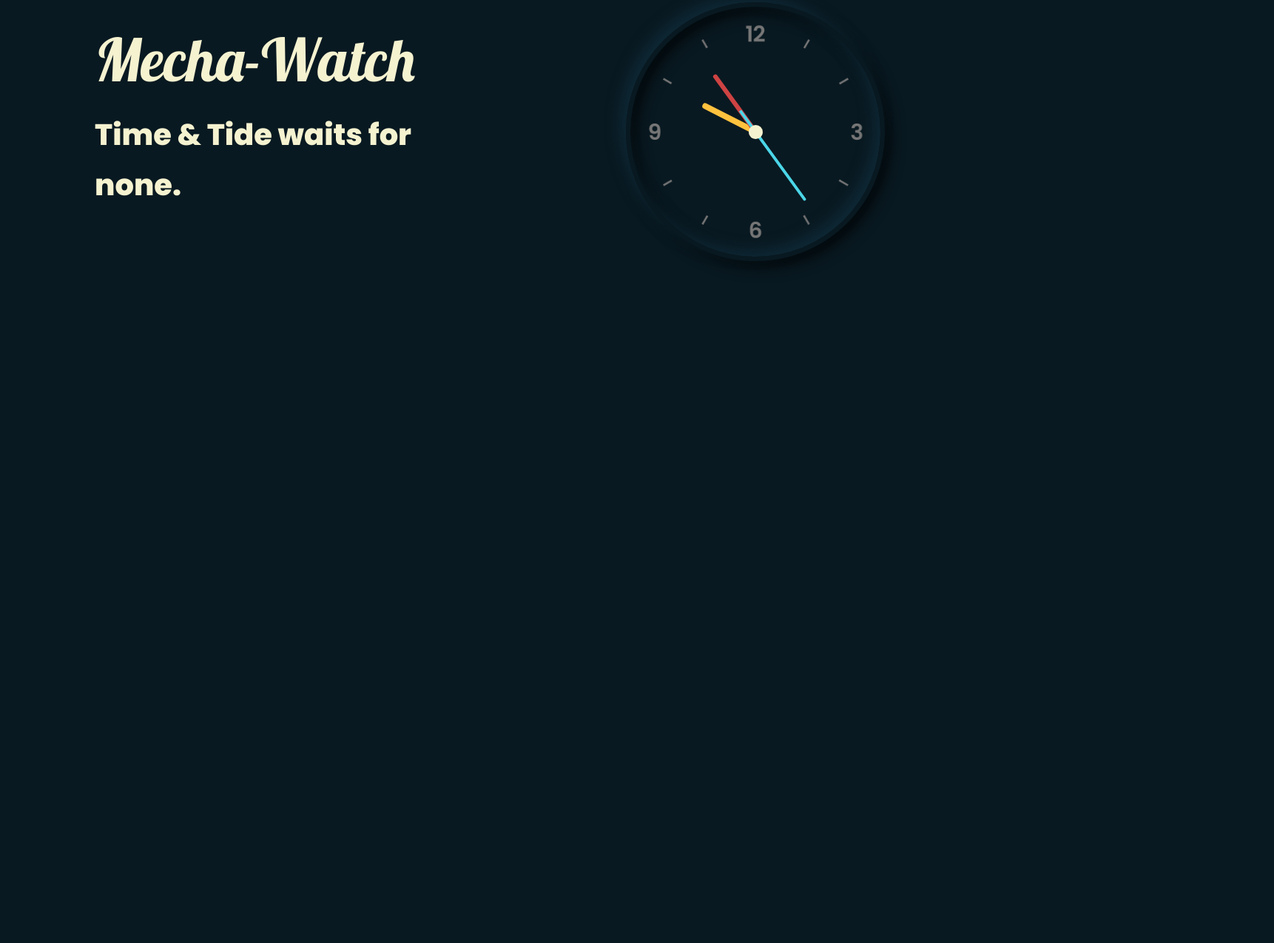
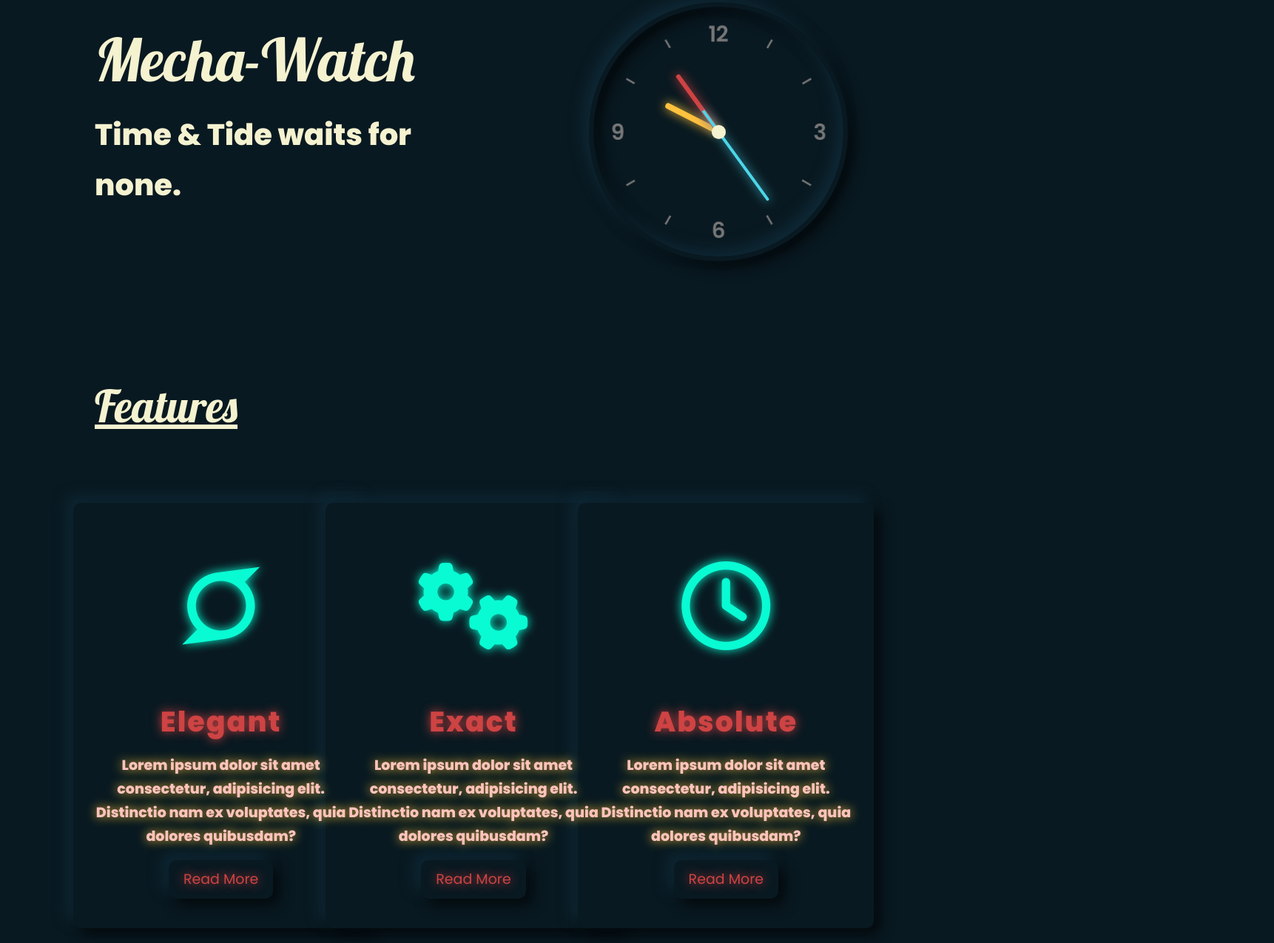
Before and after one commit to fuzzy95/Advance-Css-Using-Sass, a website: page Mecha-Watch/index.html in a window 1280 px wide. Shown: the part 327-1602 px from the top of the page at 74% size, 1722 px wide, since content can reach past the window. Before the commit the page ends 825 px from the top, so only its background shows below. Drawn offline with Linux system fonts and the light colour scheme.

Commit message:
feature card design

```diff
--- a/Mecha-Watch/index.html
+++ b/Mecha-Watch/index.html
@@ -7,6 +7,8 @@
     <link rel="stylesheet" href="css/style.css">
     <link href="https://fonts.googleapis.com/css2?family=Lobster&family=Poppins:wght@400;600;800&display=swap" rel="stylesheet">
     <link rel="shortcut icon" type="image/png" href="img/icon_logo_1.png">
+
+    <script src="https://use.fontawesome.com/e35f5e38a7.js"></script>
 
     <title>Mecha-Watch</title>
 </head>
@@ -68,6 +70,53 @@
                 });
             </script>
         </header>
+
+        <secion class="section_feature">
+            <div class="section_feature_heading heading_primary">
+                <h1 class="heading_primary__feature">Features</h1>
+            </div>
+            <div class="section_feature_card_1 f_card">
+                <div class="f_card_image">
+                    <i class="fa fa-superpowers" aria-hidden="true"></i>
+                </div>
+
+                <div class="f_card_text">
+                    <h2 class="f_card_text_heading">Elegant</h2>
+                    <p class="f_card_text_p">
+                        Lorem ipsum dolor sit amet consectetur, adipisicing elit. Distinctio nam ex voluptates, quia dolores quibusdam?
+                    </p>
+                    <a href="#" class="f_card_text_button">Read More</a>
+                </div>
+            </div>
+
+            <div class="section_feature_card_2 f_card">
+                <div class="f_card_image">
+                    <i class="fa fa-cogs" aria-hidden="true"></i>
+                </div>
+
+                <div class="f_card_text">
+                    <h2 class="f_card_text_heading">Exact</h2>
+                    <p class="f_card_text_p">
+                        Lorem ipsum dolor sit amet consectetur, adipisicing elit. Distinctio nam ex voluptates, quia dolores quibusdam?
+                    </p>
+                    <a href="#" class="f_card_text_button">Read More</a>
+                </div>
+            </div>
+
+            <div class="section_feature_card_3 f_card">
+                <div class="f_card_image">
+                    <i class="fa fa-clock-o" aria-hidden="true"></i>
+                </div>
+
+                <div class="f_card_text">
+                    <h2 class="f_card_text_heading">Absolute</h2>
+                    <p class="f_card_text_p">
+                        Lorem ipsum dolor sit amet consectetur, adipisicing elit. Distinctio nam ex voluptates, quia dolores quibusdam?
+                    </p>
+                    <a href="#" class="f_card_text_button">Read More</a>
+                </div>
+            </div>
+        </secion>
     </main>
 </body>
 </html>
--- a/Mecha-Watch/sass/abstracts/_variables.scss
+++ b/Mecha-Watch/sass/abstracts/_variables.scss
@@ -6,6 +6,9 @@ $color_white: #ffffff;
 
 $color_nav_menu_light: #040a0d;
 $color_nav_menu_dark: #0e2835;
+$color_nav_hover: #09FBD3;
+
+$color_feature_card_text: #ffc3be;
 
 $color_clock_hour: #ffc23e;
 $color_clock_min: #ce4343;
--- a/Mecha-Watch/sass/base/_typography.scss
+++ b/Mecha-Watch/sass/base/_typography.scss
@@ -6,20 +6,41 @@ body {
 
 .heading_primary {
     color: $color_off_white;
-    text-decoration: none;
     margin-bottom: 6rem;
 
 
     &__main {
+        text-decoration: none;
         display: block;
         font-size: 8rem;
         font-family: 'Lobster', cursive;
         font-weight: 400;
+
+        &:hover {
+            cursor: pointer;
+            color: $color_nav_hover;
+            text-shadow: 0 0 1.4rem $color_nav_hover;
+        }
     }
 
     &__sub {
+        text-decoration: none;
         display: block;
         font-size: 4rem;
         font-weight: 800;
     }
+
+    &__feature {
+        display: block;
+        font-size: 6rem;
+        font-family: 'Lobster', cursive;
+        font-weight: 400;
+        text-decoration: underline;
+
+        &:hover {
+            cursor: pointer;
+            color: $color_nav_hover;
+            text-shadow: 0 0 1.4rem $color_nav_hover;
+        }
+    }
 }
--- a/Mecha-Watch/sass/components/_clock.scss
+++ b/Mecha-Watch/sass/components/_clock.scss
@@ -8,7 +8,7 @@
     background-size: cover;
     border: 6px solid $color_background_main;
     border-radius: 50%;
-    margin-left: 25rem;
+    margin-left: 15rem;
     // box-shadow: 0 -1.5rem 1.5rem rgba(255, 255, 255, 0.05),
     //             inset 0 -1.5rem 1.5rem rgba(255, 255, 255, 0.05),
     //             0 1.5rem 1.5rem rgba(0, 0, 0, 0.05),
@@ -66,6 +66,7 @@
         width: .8rem;
         height: 8rem;
         background: $color_clock_hour;
+        box-shadow: 0 0 1.4rem $color_clock_hour;
         z-index: 10;
         border-radius: .6rem .6rem 0rem 0rem;
     }
@@ -76,6 +77,7 @@
         width: .6rem;
         height: 9rem;
         background: $color_clock_min;
+        box-shadow: 0 0 1.4rem $color_clock_min;
         z-index: 11;
         border-radius: .6rem .6rem 0rem 0rem;
     }
@@ -86,6 +88,7 @@
         width: .38rem;
         height: 15rem;
         background: $color_clock_sec;
+        box-shadow: 0 0 1.4rem $color_clock_sec;
         z-index: 12;
         border-radius: .6rem .6rem 0rem 0rem;
     }
--- /dev/null
+++ b/Mecha-Watch/sass/components/_featureCards.scss
@@ -0,0 +1,59 @@
+.f_card {
+    width: 40rem;
+    margin: 20px;
+    padding: 4rem 3rem;
+    background: $color_background_main;
+    @include neumorphism;
+    border-radius: 1rem;
+
+    &:hover {
+        @include neumorphismHover;
+        transform: translate(-.4rem) translateY(.4rem);
+    }
+
+    &_image {
+        position: relative;
+        text-align: center;
+        font-size: 12rem;
+        color: $color_nav_hover;
+        text-shadow: 0 0 1.4rem $color_nav_hover;
+    }
+
+    &_text {
+        position: relative;
+        margin-top: 2rem;
+        text-align: center;
+
+        &_heading {
+            color: $color_clock_min;
+            text-shadow: 0 0 1.4rem $color_clock_min;
+            font-size: 3.8rem;
+            margin-bottom: 1rem;
+            letter-spacing: .2rem;
+        }
+
+        &_p {
+            font-size: 1.9rem;
+            font-weight: 800;
+            color: $color_feature_card_text;
+            text-shadow: 0 0 1.4rem $color_clock_hour;
+        }
+
+        &_button {
+            display: inline-block;
+            padding: 1rem 2rem;
+            margin-top: 1.5rem;
+            border-radius: 1rem;
+            color: $color_clock_min;
+            text-shadow: 0 0 1.4rem $color_clock_min;
+            font-size: 1.9rem;
+            text-decoration: none;
+            @include neumorphism;
+
+            &:hover {
+                @include neumorphismHover;
+                transform: translate(-.4rem) translateY(.4rem);
+            }
+        }
+    }
+}
--- a/Mecha-Watch/sass/layouts/_navigation.scss
+++ b/Mecha-Watch/sass/layouts/_navigation.scss
@@ -36,17 +36,19 @@
         }
 
         &_li:hover,
+        &_li:active,
+        &_li:active a,
         &_li:hover a {
             cursor: pointer;
             @include neumorphismHover;
             transform: translate(-.4rem) translateY(.4rem);
-            color: $color_clock_sec;
-            text-shadow: 0 0 1.4rem $color_clock_sec;
+            color: $color_nav_hover;
+            text-shadow: 0 0 1.4rem $color_nav_hover;
         }
     }
 
     &_logo {
-        margin-right: 60rem;
+        margin-right: 50rem;
         border-radius: 1.3rem;
         @include neumorphism;
         &_image {
--- a/Mecha-Watch/sass/main.scss
+++ b/Mecha-Watch/sass/main.scss
@@ -5,6 +5,7 @@
 @import "base/typography";
 
 @import "components/clock";
+@import "components/featureCards";
 
 @import "layouts/header";
 @import "layouts/footer";
--- a/Mecha-Watch/sass/pages/_home.scss
+++ b/Mecha-Watch/sass/pages/_home.scss
@@ -0,0 +1,34 @@
+.section_feature {
+    display: grid;
+    min-height: 80vh;
+    grid-template-columns: 10% repeat(3, minmax(5rem, 1fr)) 10%;
+
+    &_heading {
+        grid-column: 2/3;
+        align-self: start;
+    }
+
+    &_card_1 {
+        grid-column: 2/3;
+        grid-row: 2/2;
+        align-self: flex-start;
+        object-fit: cover;
+        justify-self: center;
+    }
+
+    &_card_2 {
+        grid-column: 3/4;
+        grid-row: 2/2;
+        align-self: flex-start;
+        object-fit: cover;
+        justify-self: center;
+    }
+
+    &_card_3 {
+        grid-column: 4/5;
+        grid-row: 2/2;
+        align-self: flex-start;
+        object-fit: cover;
+        justify-self: center;
+    }
+}
```
Also changed, not shown: Mecha-Watch/css/style.css.
